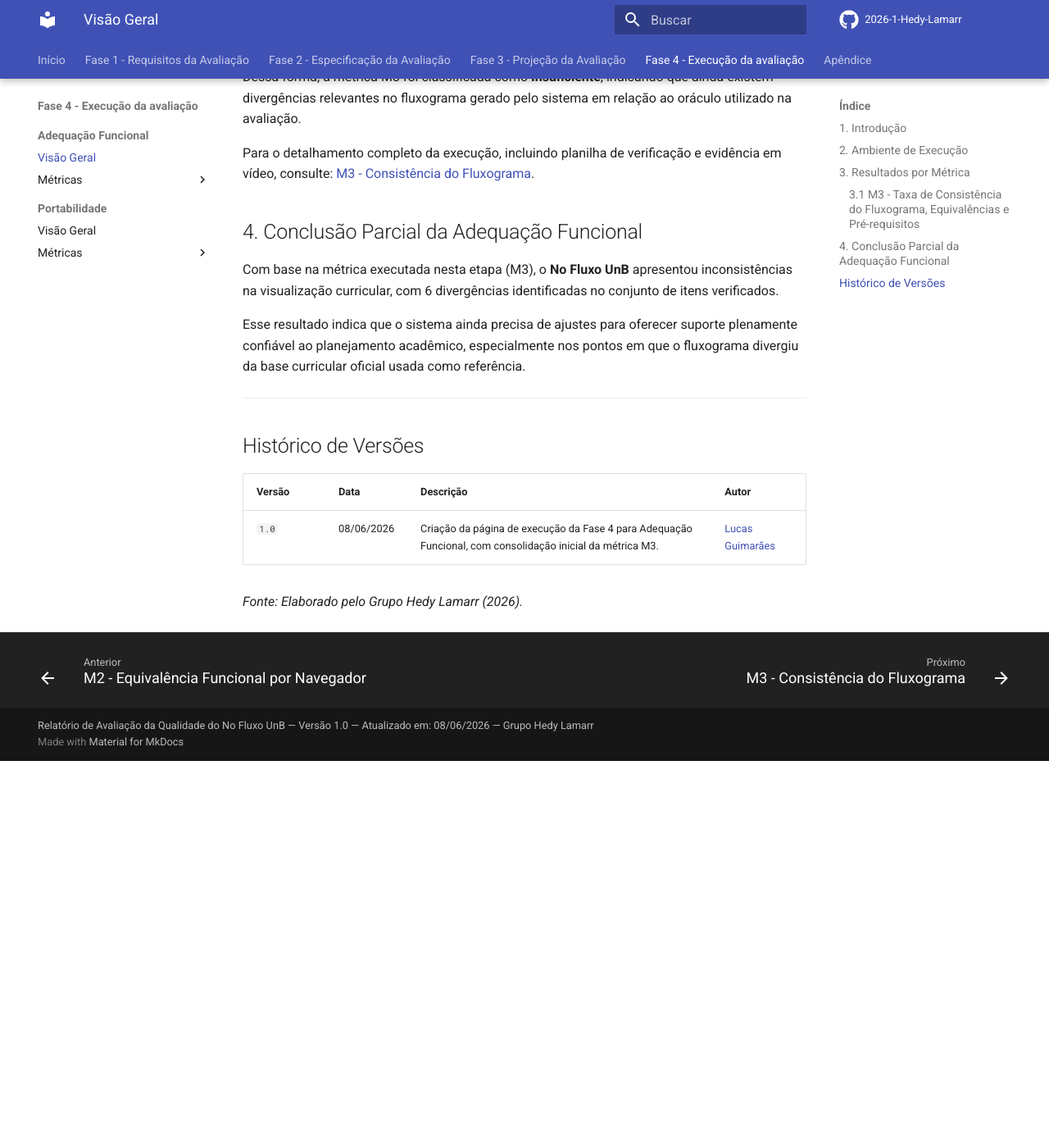
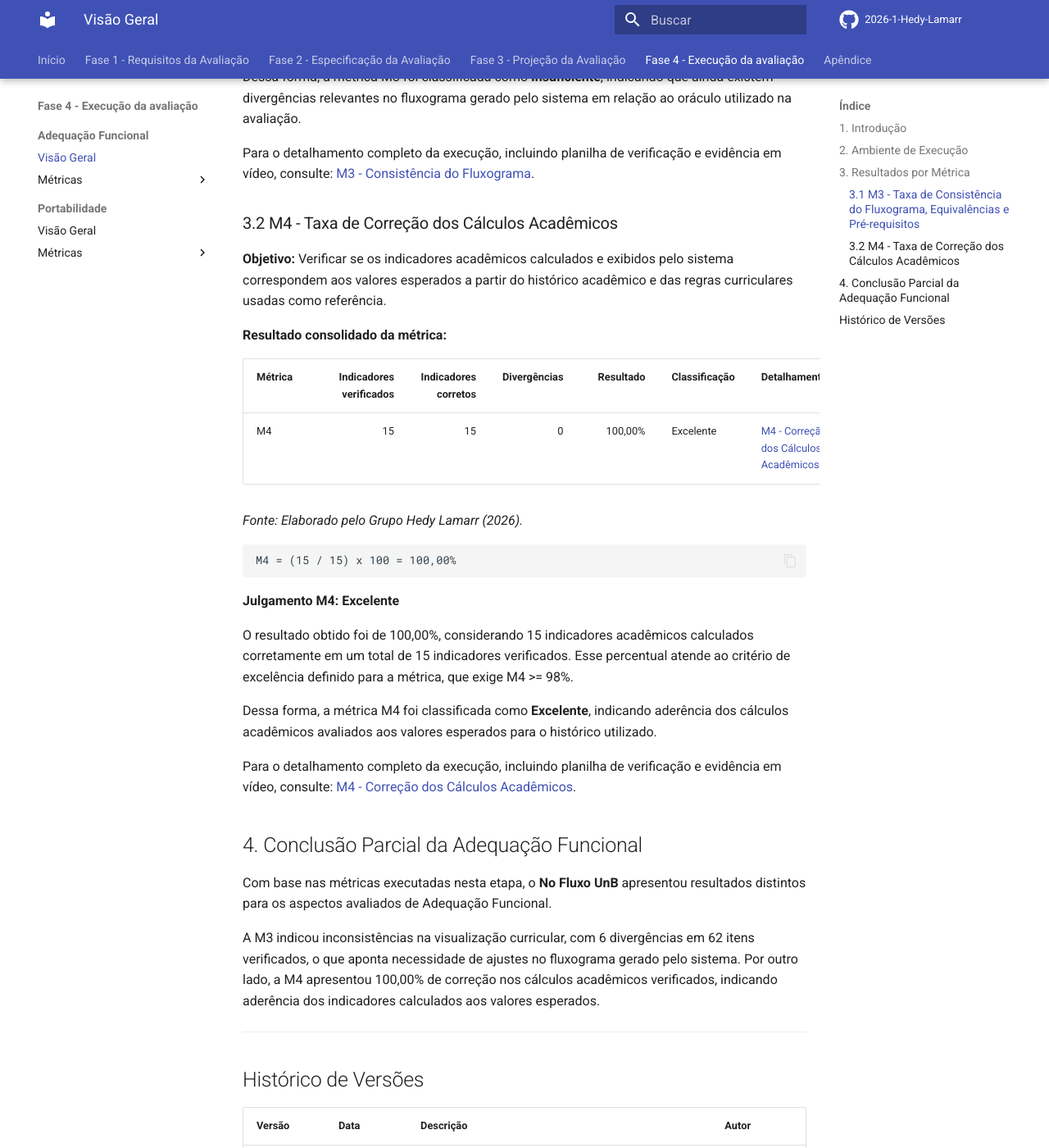
Before and after one commit to FCTE-Qualidade-de-Software-1/2026-1_T01_HEDY_LAMAR, an MkDocs documentation site: the page built from docs/fase4/adequacao_funcional/index.md, in a window 1280 px wide and 1400 px high, scrolled down 1674 px. Shown: the whole window at 82% size. Built offline with MkDocs 1.6.1 and Material for MkDocs 9.7.7, drawn with Linux system fonts in a browser that asks for light colours; comment, search, counter and statistics services are not loaded; before the commit the page ends 2602 px from its top, so only the background shows below that.

Commit message:
docs: adiciona fase 4 - métrica 4 (adequacao funcional

````diff
--- a/docs/fase4/adequacao_funcional/index.md
+++ b/docs/fase4/adequacao_funcional/index.md
@@ -50,11 +50,35 @@ Dessa forma, a métrica M3 foi classificada como **Insuficiente**, indicando que
 
 Para o detalhamento completo da execução, incluindo planilha de verificação e evidência em vídeo, consulte: [M3 - Consistência do Fluxograma](metrica_3.md).
 
+### 3.2 M4 - Taxa de Correção dos Cálculos Acadêmicos
+
+**Objetivo:** Verificar se os indicadores acadêmicos calculados e exibidos pelo sistema correspondem aos valores esperados a partir do histórico acadêmico e das regras curriculares usadas como referência.
+
+**Resultado consolidado da métrica:**
+
+| Métrica | Indicadores verificados | Indicadores corretos | Divergências | Resultado | Classificação | Detalhamento |
+|---|---:|---:|---:|---:|---|---|
+| M4 | 15 | 15 | 0 | 100,00% | Excelente | [M4 - Correção dos Cálculos Acadêmicos](metrica_4.md) |
+
+*Fonte: Elaborado pelo Grupo Hedy Lamarr (2026).*
+
+```text
+M4 = (15 / 15) x 100 = 100,00%
+```
+
+**Julgamento M4:** **Excelente**
+
+O resultado obtido foi de 100,00%, considerando 15 indicadores acadêmicos calculados corretamente em um total de 15 indicadores verificados. Esse percentual atende ao critério de excelência definido para a métrica, que exige M4 >= 98%.
+
+Dessa forma, a métrica M4 foi classificada como **Excelente**, indicando aderência dos cálculos acadêmicos avaliados aos valores esperados para o histórico utilizado.
+
+Para o detalhamento completo da execução, incluindo planilha de verificação e evidência em vídeo, consulte: [M4 - Correção dos Cálculos Acadêmicos](metrica_4.md).
+
 ## 4. Conclusão Parcial da Adequação Funcional
 
-Com base na métrica executada nesta etapa (M3), o **No Fluxo UnB** apresentou inconsistências na visualização curricular, com 6 divergências identificadas no conjunto de itens verificados.
+Com base nas métricas executadas nesta etapa, o **No Fluxo UnB** apresentou resultados distintos para os aspectos avaliados de Adequação Funcional.
 
-Esse resultado indica que o sistema ainda precisa de ajustes para oferecer suporte plenamente confiável ao planejamento acadêmico, especialmente nos pontos em que o fluxograma divergiu da base curricular oficial usada como referência.
+A M3 indicou inconsistências na visualização curricular, com 6 divergências em 62 itens verificados, o que aponta necessidade de ajustes no fluxograma gerado pelo sistema. Por outro lado, a M4 apresentou 100,00% de correção nos cálculos acadêmicos verificados, indicando aderência dos indicadores calculados aos valores esperados.
 
 ---
 
--- a/mkdocs.yml
+++ b/mkdocs.yml
@@ -57,6 +57,7 @@ nav:
       - Visão Geral: fase4/adequacao_funcional/index.md
       - Métricas:
         - M3 - Consistência do Fluxograma: fase4/adequacao_funcional/metrica_3.md
+        - M4 - Correção dos Cálculos Acadêmicos: fase4/adequacao_funcional/metrica_4.md
     - Portabilidade:
       - Visão Geral: fase4/portabilidade/index.md
       - Métricas:
````
Also changed, not shown: docs/fase4/adequacao_funcional/metrica_4.md (added, +118 -0 lines).
